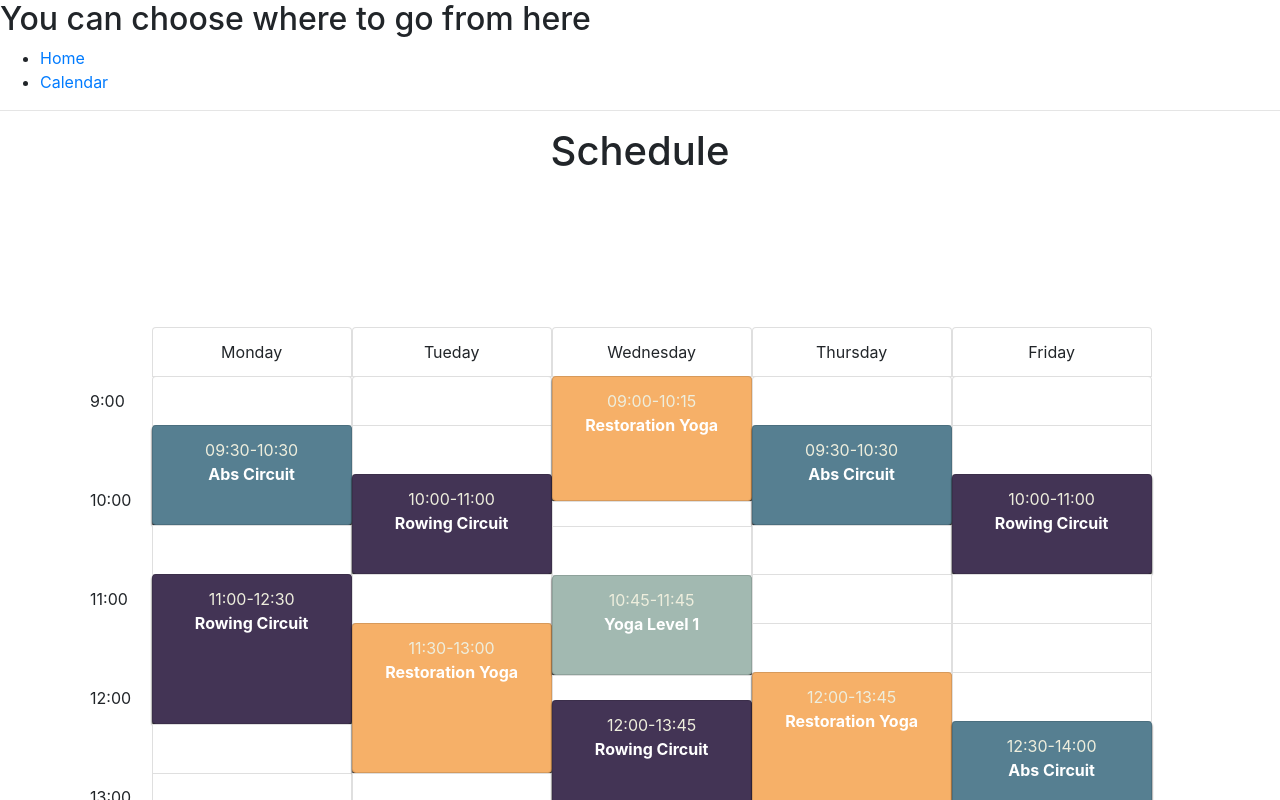
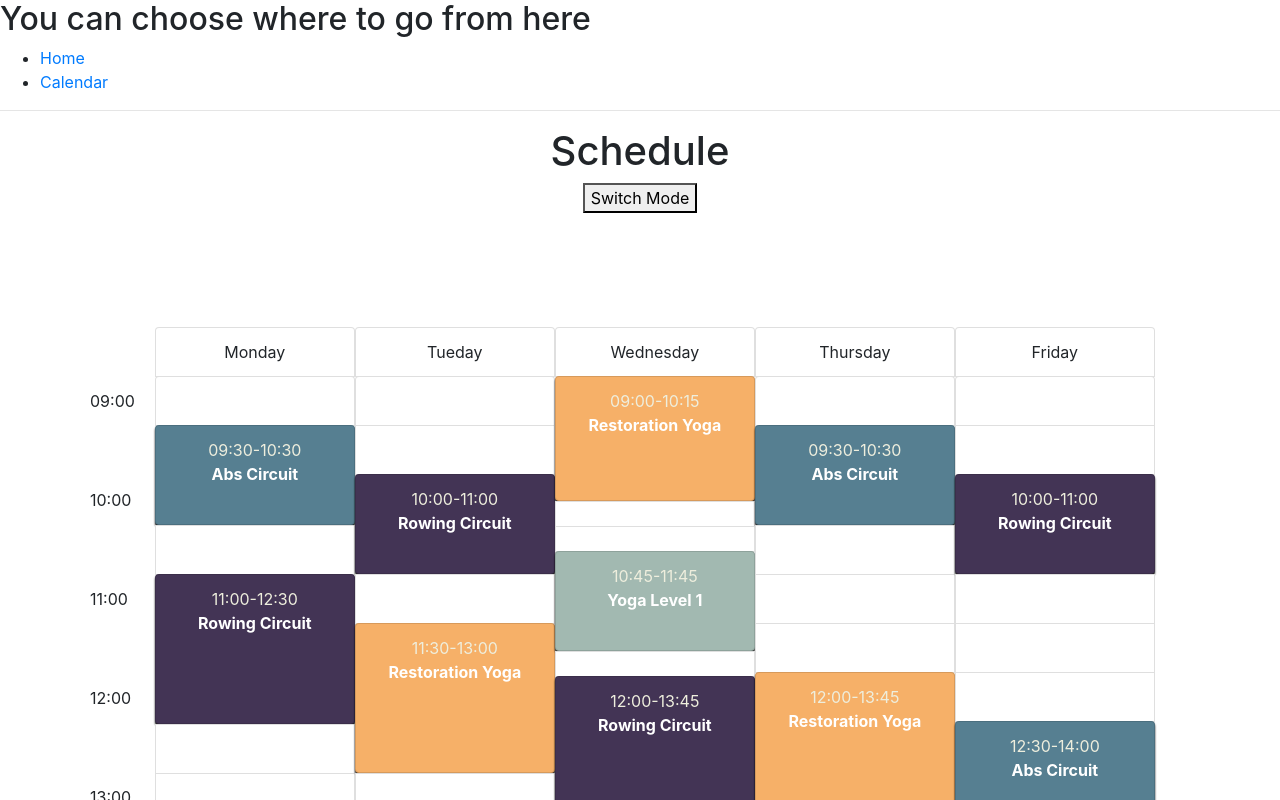
Before and after one commit to GroceriStar/react-only-intern-23, a React (Create React App) app: page /Cal in a window 1280 px wide. Shown: the top 800 px of the page. Built offline with nearby package versions, Linux system fonts and the light colour scheme.

Commit message:
Feature added- 24 hrs and 12 hrs mode. Fixes #46 and #40

```diff
--- a/src/component/Calendar/Calendar.js
+++ b/src/component/Calendar/Calendar.js
@@ -13,6 +13,7 @@ import {
 import months from '../../data/months';
 
 
+
 class Calendar extends Component {
     constructor(props) {
         super(props);
@@ -26,32 +27,33 @@ class Calendar extends Component {
 
     changeMonth(event) {
         daysCounterReset();
+        const currentMonth = this.state.month;
         if(event.target.innerText === 'Next Month') {
-                if(this.state.month === 11) {
+                if(currentMonth === 11) {
                 today.setMonth(0);
                 this.setState({
                    month: 0
                 });
             }
             else {
-                today.setMonth(this.state.month + 1);
+                today.setMonth(currentMonth + 1);
                 this.setState({
-                  month: this.state.month + 1
+                  month: currentMonth + 1
                 });
             }
         }
 
         if(event.target.innerText === 'Previous Month') {
-            if(this.state.month === 0) {
+            if(currentMonth === 0) {
                 today.setMonth(11);
                 this.setState({
                     month: 11
                 });
             }
             else {
-                today.setMonth(this.state.month - 1);
+                today.setMonth(currentMonth - 1);
                 this.setState({
-                  month: this.state.month - 1
+                  month: currentMonth - 1
                 });
             }
         }
--- a/src/component/Modals/AddMealModal.js
+++ b/src/component/Modals/AddMealModal.js
@@ -24,7 +24,7 @@ class AddMeal extends Component {
 
     }
 
-    toggle = function() {
+    toggle() {
         this.setState({
             modal: !this.state.modal
         });
--- a/src/component/Modals/ModalWork.js
+++ b/src/component/Modals/ModalWork.js
@@ -1,6 +1,11 @@
 import React, { Component } from 'react';
 import {
-  ListGroupItem, Button, Modal, ModalHeader, ModalBody, ModalFooter
+  ListGroupItem,
+  Button,
+  Modal,
+  ModalHeader,
+  ModalBody,
+  ModalFooter
 } from 'reactstrap';
 
 
@@ -23,6 +28,28 @@ class Modals extends Component {
         });
     }
 
+    transformTime(time) {
+        if(this.props.mode) {
+        let timeLapse = time.split('-', 2).map(index => index.split(':', 2));
+        console.log(timeLapse);
+        if(timeLapse[1][0] > 12) {
+            timeLapse[1][0] -= 12;
+            timeLapse[1][0] ='0' + timeLapse[1][0];
+        }
+        if(timeLapse[0][0] > 12) {
+            timeLapse[0][0] -= 12;
+            timeLapse[0][0] ='0' + timeLapse[0][0];
+        }
+        let result = timeLapse.map(index => index.join(':')).join('-');
+        return result;
+
+        }
+        else {
+            return time;
+        }
+    }
+
+
     render() {
         return(
             <div>
@@ -30,7 +57,7 @@ class Modals extends Component {
                   className={this.props.data.tag}
                   onClick={this.toggle}>
                     <div>
-                        {this.props.data.time}
+                        {this.transformTime(this.props.data.time)}
                     </div>{this.props.data.text}
                 </ListGroupItem>
                 <Modal isOpen={this.state.modal} toggle={this.toggle} className={this.props.className}>
--- a/src/component/WorkSchedule/DayModel.js
+++ b/src/component/WorkSchedule/DayModel.js
@@ -36,10 +36,12 @@ class ColumnRender extends Component {
 
         let topToBottom = _.range(0, 925, 25).reduce((accumulator, item) => {
             accumulator.push(item);
-            if (item > buffer[j].start && item < (buffer[j].start + buffer[j].height)) {
+            if (item > buffer[j].start &&
+                item < (buffer[j].start + buffer[j].height)) {
                 accumulator.pop();
             }
-            if(item > (buffer[j].start + buffer[j].height - 25) && j < buffer.length -1) {j++}
+            if(item > (buffer[j].start + buffer[j].height - 25) &&
+               j < buffer.length -1) {j++}
             return accumulator;
         }, []);
 
@@ -53,7 +55,7 @@ class ColumnRender extends Component {
                     j+=1;
                 }
                 return (
-                  <Modals data={buffer[j-1]} key={item} />
+                  <Modals mode={this.props.mode} data={buffer[j-1]} key={item} />
                 );
             }
 
@@ -66,7 +68,7 @@ class ColumnRender extends Component {
             }
 
             if(item%50 === 0) {
-                if(topToDown[index+1] === buffer[i].start) {
+                if(topToBottom[index+1] === buffer[i].start) {
                     blockHeight = fillerBlockHeight;
                 }
                 else {
--- a/src/component/WorkSchedule/Schedule.js
+++ b/src/component/WorkSchedule/Schedule.js
@@ -1,32 +1,8 @@
 import React, { Component } from 'react';
 import { ListGroup, ListGroupItem } from 'reactstrap';
-import './WorkSched.css';
 import { weekdayName } from '../../data/days';
 import { ColumnRender } from './DayModel';
 import {  defaultBlockHeight } from '../../data/style_vars'
-
-
-class TimeLine extends Component {
-
-    render() {
-        return (
-                <div className='timedHeight'>
-                    <ListGroup>
-                        <ListGroupItem>9:00</ListGroupItem>
-                        <ListGroupItem>10:00</ListGroupItem>
-                        <ListGroupItem>11:00</ListGroupItem>
-                        <ListGroupItem>12:00</ListGroupItem>
-                        <ListGroupItem>13:00</ListGroupItem>
-                        <ListGroupItem>14:00</ListGroupItem>
-                        <ListGroupItem>15:00</ListGroupItem>
-                        <ListGroupItem>16:00</ListGroupItem>
-                        <ListGroupItem>17:00</ListGroupItem>
-                        <ListGroupItem>18:00</ListGroupItem>
-                    </ListGroup>
-                </div>
-        );
-    }
-}
 
 
 class ScheduleRender extends Component {
@@ -36,7 +12,7 @@ class ScheduleRender extends Component {
                 <div key={index} className='data-class'>
                     <ListGroup>
                         <ListGroupItem style={defaultBlockHeight}>{day}</ListGroupItem>
-                        <ColumnRender key={index} index={index} />
+                        <ColumnRender mode={this.props.mode} key={index} index={index} />
                     </ListGroup>
                 </div>
                 )
@@ -44,4 +20,4 @@ class ScheduleRender extends Component {
         }
 }
 
-export { ScheduleRender, TimeLine }
+export { ScheduleRender }
--- /dev/null
+++ b/src/component/WorkSchedule/Timeline.js
@@ -0,0 +1,42 @@
+import React, {
+  Component
+} from 'react';
+import { ListGroup, ListGroupItem } from 'reactstrap';
+
+class TimeLine extends Component {
+    transformTime(time) {
+        if(this.props.mode) {
+            let timeSplit = time.split(':', 2);
+            if(timeSplit[0] > 12) {
+                timeSplit[0] -= 12;
+                timeSplit[0] = '0' + timeSplit[0]
+            }
+            let result = timeSplit.join(':');
+            return result;
+        }
+        else {
+            return time;
+        }
+    }
+
+    render() {
+        return (
+                <div className='timedHeight'>
+                    <ListGroup>
+                        <ListGroupItem>{this.transformTime('09:00')}</ListGroupItem>
+                        <ListGroupItem>{this.transformTime('10:00')}</ListGroupItem>
+                        <ListGroupItem>{this.transformTime('11:00')}</ListGroupItem>
+                        <ListGroupItem>{this.transformTime('12:00')}</ListGroupItem>
+                        <ListGroupItem>{this.transformTime('13:00')}</ListGroupItem>
+                        <ListGroupItem>{this.transformTime('14:00')}</ListGroupItem>
+                        <ListGroupItem>{this.transformTime('15:00')}</ListGroupItem>
+                        <ListGroupItem>{this.transformTime('16:00')}</ListGroupItem>
+                        <ListGroupItem>{this.transformTime('17:00')}</ListGroupItem>
+                        <ListGroupItem>{this.transformTime('18:00')}</ListGroupItem>
+                    </ListGroup>
+                </div>
+        );
+    }
+}
+
+export { TimeLine }
--- a/src/component/WorkSchedule/WorkSched.js
+++ b/src/component/WorkSchedule/WorkSched.js
@@ -3,9 +3,23 @@ import React, {
 } from 'react';
 import { Container, Row } from 'reactstrap';
 import './WorkSched.css';
-import { ScheduleRender, TimeLine } from './Schedule'
+import { ScheduleRender } from './Schedule';
+import { TimeLine } from './Timeline';
 
 class WorkSched extends Component {
+    constructor(props) {
+        super(props);
+        this.state = {
+            mode: false
+        };
+        this.changeMode = this.changeMode.bind(this);
+    }
+
+    changeMode() {
+        this.setState({
+            mode: !this.state.mode
+        })
+    }
             render() {
               return(
                     <div>
@@ -13,13 +27,14 @@ class WorkSched extends Component {
                           <h1>
                             Schedule
                           </h1>
+                  <button onClick={this.changeMode}>Switch Mode</button>
                         </div>
                         <Container>
                             <Row>
                                 <div className='timeline'>
-                                  <TimeLine />
+                                  <TimeLine mode={this.state.mode}/>
                                 </div>
-                                <ScheduleRender />
+                                <ScheduleRender mode={this.state.mode}/>
                             </Row>
                         </Container>
                     </div>
```
